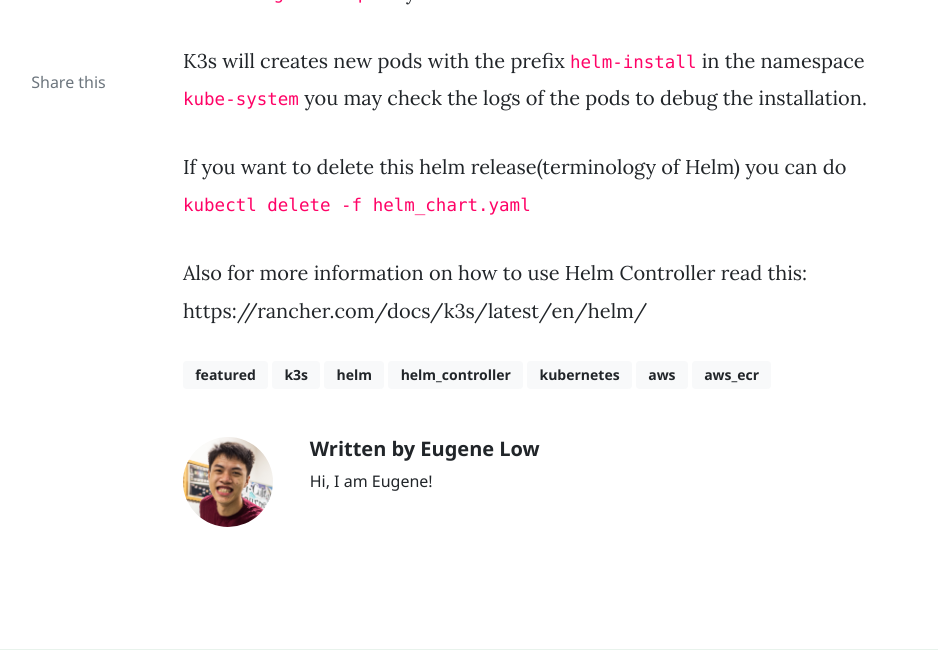
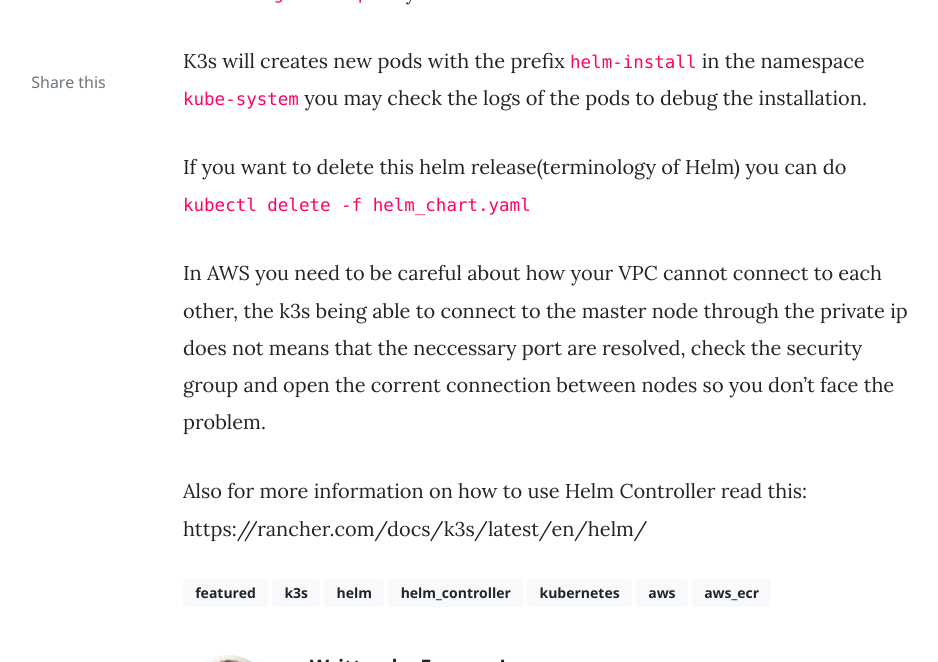
Before and after one commit to lowzhao/lowzhao, a Jekyll site: the page built from _posts/2022-03-23-k3s-aws-ecr-automatic-key-fetching.md, in a window 1280 px wide and 900 px high, scrolled down 2256 px, cut to the strip 0-662 px from the top of the window. Shown: the whole strip, without its empty margins (187-1125 px from the left). Built offline with Jekyll 4.4.1, drawn with Linux system fonts in a browser that asks for light colours; nearby versions of some CDN libraries; comment, search, counter and statistics services are not loaded; some of the changed text lies outside the part shown.

Commit message:
Update 2022-03-23-k3s-aws-ecr-automatic-key-fetching.md

```diff
--- a/_posts/2022-03-23-k3s-aws-ecr-automatic-key-fetching.md
+++ b/_posts/2022-03-23-k3s-aws-ecr-automatic-key-fetching.md
@@ -59,6 +59,8 @@
 
 If you want to delete this helm release(terminology of Helm) you can do `kubectl delete -f helm_chart.yaml`
 
+In AWS you need to be careful about how your VPC cannot connect to each other, the k3s being able to connect to the master node through the private ip does not means that the neccessary port are resolved, check the security group and open the corrent connection between nodes so you don't face the problem.
+
 
 Also for more information on how to use Helm Controller read this:
 https://rancher.com/docs/k3s/latest/en/helm/
```
